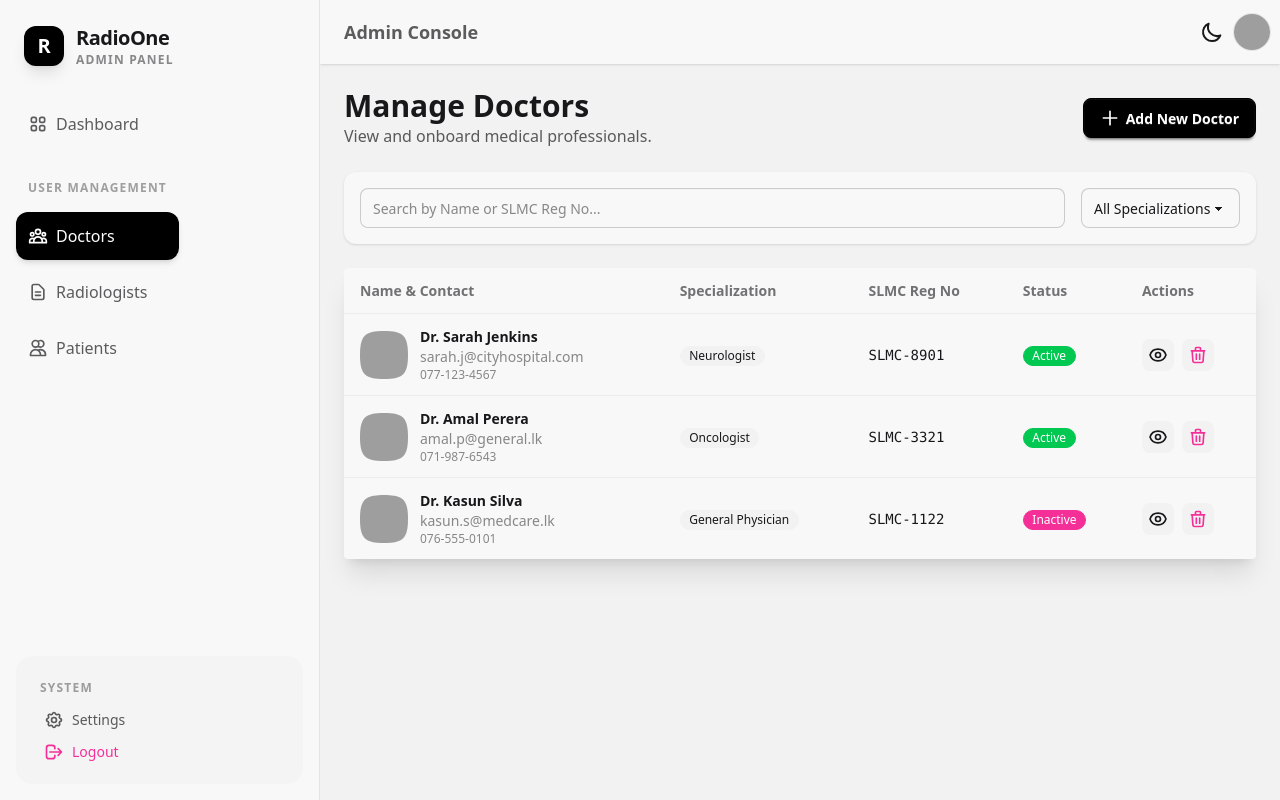
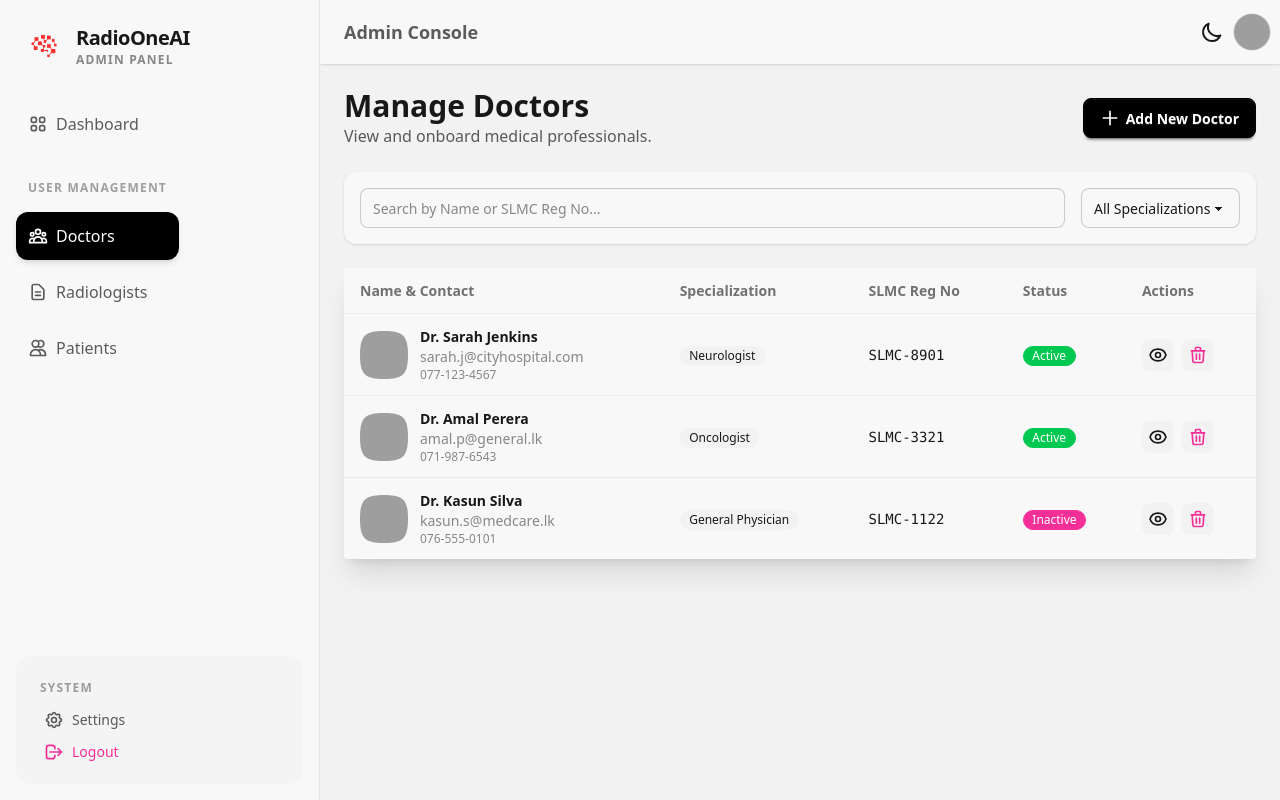
Before and after one commit to RadioOneAI/Frontend, a React (Vite) app in the folder radio-one-ai/: page /admin/doctors in a window 1280 px wide. Built offline with nearby package versions, Linux system fonts and the light colour scheme; grey boxes are pictures that could not be loaded.

Commit message:
updated admin sidebar with RadioOneAI logo and name

```diff
--- a/radio-one-ai/src/component/AdminSidebar.jsx
+++ b/radio-one-ai/src/component/AdminSidebar.jsx
@@ -1,11 +1,12 @@
 import React from "react";
 import { Link, useLocation } from "react-router-dom";
+// Import the logo image
+import logo from "../assets/images/logo.png";
 
 export default function AdminSidebar() {
   const location = useLocation();
 
   // Helper to check active state
-  // We use "bg-primary text-primary-content" for the active item to make it pop
   const getLinkClass = (path) => {
     return location.pathname === path
       ? "bg-primary text-primary-content shadow-md"
@@ -17,11 +18,11 @@ export default function AdminSidebar() {
 
       {/* --- BRAND HEADER --- */}
       <div className="p-6 flex items-center gap-3">
-        <div className="w-10 h-10 bg-primary rounded-xl flex items-center justify-center shadow-lg text-primary-content font-bold text-xl">
-          R
-        </div>
+        {/* REPLACED THE "R" BOX WITH THE LOGO IMAGE */}
+        <img src={logo} alt="RadioOneAI Logo" className="w-10 h-10 object-contain" />
         <div>
-          <h1 className="text-xl font-bold tracking-tight">RadioOne</h1>
+          {/* UPDATED TEXT TO "RadioOneAI" */}
+          <h1 className="text-xl font-bold tracking-tight">RadioOneAI</h1>
           <p className="text-xs text-base-content/50 uppercase tracking-widest font-semibold">Admin Panel</p>
         </div>
       </div>
```
